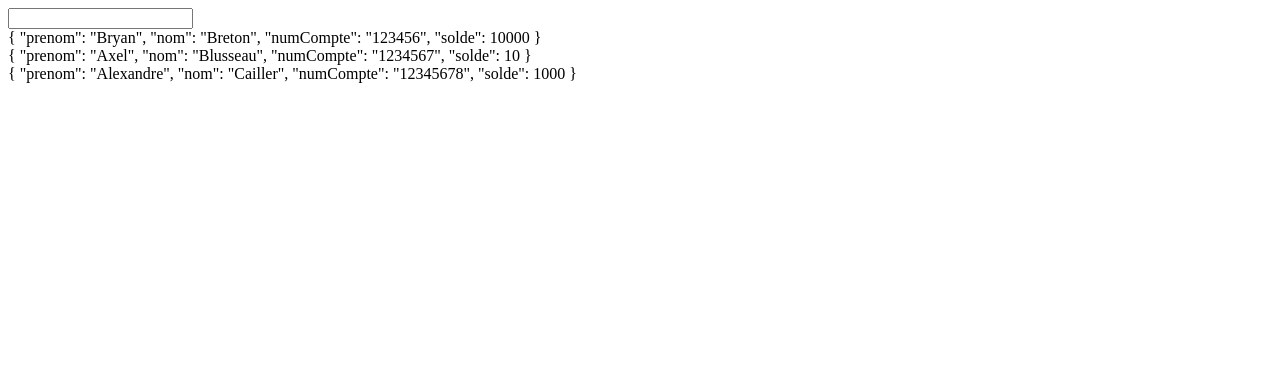
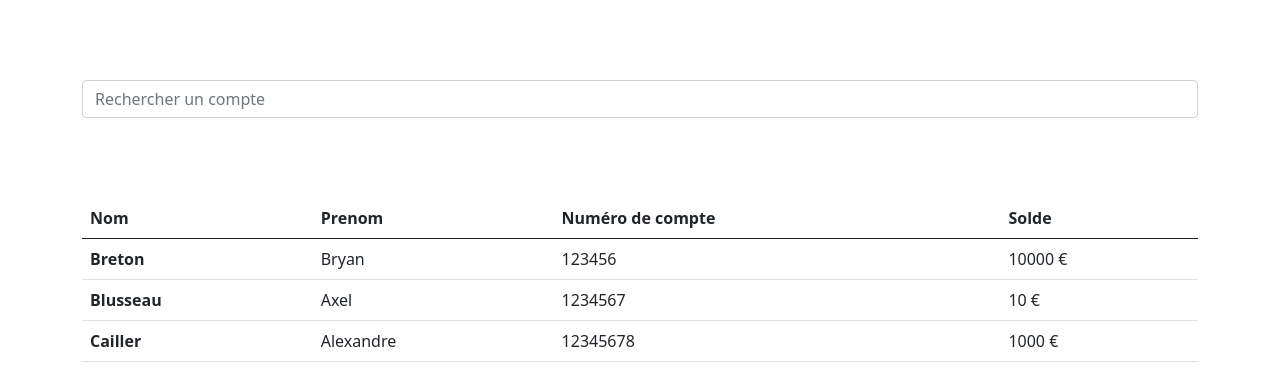
Before and after one commit to mspr-integration-continue/mspr-cicd, a Vue app: page / in a window 1280 px wide. Shown: the top 386 px of the page. Built offline with nearby package versions, Linux system fonts and the light colour scheme.

Commit message:
feat(css): Style and folder refacto

```diff
--- a/public/index.html
+++ b/public/index.html
@@ -8,6 +8,7 @@
     <title><%= htmlWebpackPlugin.options.title %></title>
     <link rel="stylesheet" href="https://fonts.googleapis.com/css?family=Roboto:100,300,400,500,700,900">
     <link rel="stylesheet" href="https://cdn.jsdelivr.net/npm/@mdi/font@latest/css/materialdesignicons.min.css">
+    <link href="https://cdn.jsdelivr.net/npm/bootstrap@5.0.0-beta2/dist/css/bootstrap.min.css" rel="stylesheet" integrity="sha384-BmbxuPwQa2lc/FVzBcNJ7UAyJxM6wuqIj61tLrc4wSX0szH/Ev+nYRRuWlolflfl" crossorigin="anonymous">
   </head>
   <body>
     <noscript>
@@ -16,4 +17,6 @@
     <div id="app"></div>
     <!-- built files will be auto injected -->
   </body>
+  <script src="https://cdn.jsdelivr.net/npm/@popperjs/core@2.6.0/dist/umd/popper.min.js" integrity="sha384-KsvD1yqQ1/1+IA7gi3P0tyJcT3vR+NdBTt13hSJ2lnve8agRGXTTyNaBYmCR/Nwi" crossorigin="anonymous"></script>
+  <script src="https://cdn.jsdelivr.net/npm/bootstrap@5.0.0-beta2/dist/js/bootstrap.min.js" integrity="sha384-nsg8ua9HAw1y0W1btsyWgBklPnCUAFLuTMS2G72MMONqmOymq585AcH49TLBQObG" crossorigin="anonymous"></script>
 </html>
--- a/src/App.vue
+++ b/src/App.vue
@@ -1,7 +1,6 @@
 <template>
-  <div>
+  <div class="container">
     <router-view />
-    <div></div>
   </div>
 </template>
 
--- a/src/views/About.vue
+++ b/src/views/About.vue
@@ -1,13 +1,29 @@
 <template>
-  <div class="about">
-    <h1>This is an about page</h1>
-    <div>
-      <span>Nom : {{ user[0].nom }}</span>
-      <span> Prenom : {{ user[0].prenom }}</span>
-      <div id="solde">{{ user[0].solde }}</div>
+  <div>
+    <div class="card card-style">
+      <div class="card-header">Détails d'un compte</div>
+      <div class="card-body text-center">
+        <h5 class="card-title">{{ user[0].nom }} {{ user[0].prenom }}</h5>
+        <p class="card-text">Solde actuel : {{ user[0].solde }}€</p>
+        <div class="input-group mb-3">
+          <input
+            id="somme"
+            v-model="money"
+            type="number"
+            class="form-control"
+            placeholder="Action"
+          />
+          <button
+            id="button-addon2 valider"
+            class="btn btn-outline-secondary"
+            type="button"
+            @click="addMoney()"
+          >
+            Valider
+          </button>
+        </div>
+      </div>
     </div>
-    <input id="somme" v-model="money" type="number" />
-    <button id="valider" @click="addMoney()">Valider</button>
   </div>
 </template>
 
@@ -47,3 +63,9 @@ export default {
   },
 };
 </script>
+
+<style scoped lang="scss">
+.card-style {
+  margin: 10vh;
+}
+</style>
--- a/src/views/Home.vue
+++ b/src/views/Home.vue
@@ -1,13 +1,31 @@
 <template>
   <div class="home">
-    <div class="filtre">
-      <input v-model="filtre" type="text" />
-    </div>
-    <div v-for="u in userDatas" :id="u.numCompte" :key="u.nom" @click="voirCompte(u.numCompte)">
-      <div v-if="u.nom.startsWith(filtre)">
-        {{ u }}
-      </div>
-    </div>
+    <input
+      v-model="filtre"
+      class="form-control input-home"
+      type="text"
+      placeholder="Rechercher un compte"
+    />
+    <table class="table">
+      <thead>
+        <tr>
+          <th scope="col">Nom</th>
+          <th scope="col">Prenom</th>
+          <th scope="col">Numéro de compte</th>
+          <th scope="col">Solde</th>
+        </tr>
+      </thead>
+      <tbody>
+        <tr v-for="u in userDatas" :id="u.numCompte" :key="u.nom" @click="voirCompte(u.numCompte)">
+          <template v-if="u.nom.startsWith(filtre)">
+            <th>{{ u.nom }}</th>
+            <td>{{ u.prenom }}</td>
+            <td>{{ u.numCompte }}</td>
+            <td>{{ u.solde }} €</td>
+          </template>
+        </tr>
+      </tbody>
+    </table>
   </div>
 </template>
 <script>
@@ -37,3 +55,9 @@ export default {
   },
 };
 </script>
+
+<style scoped lang="scss">
+.input-home {
+  margin: 10vh 0 10vh 0;
+}
+</style>
```
Also changed, not shown: 46 other files (tests, documents, lock files or other folders).
